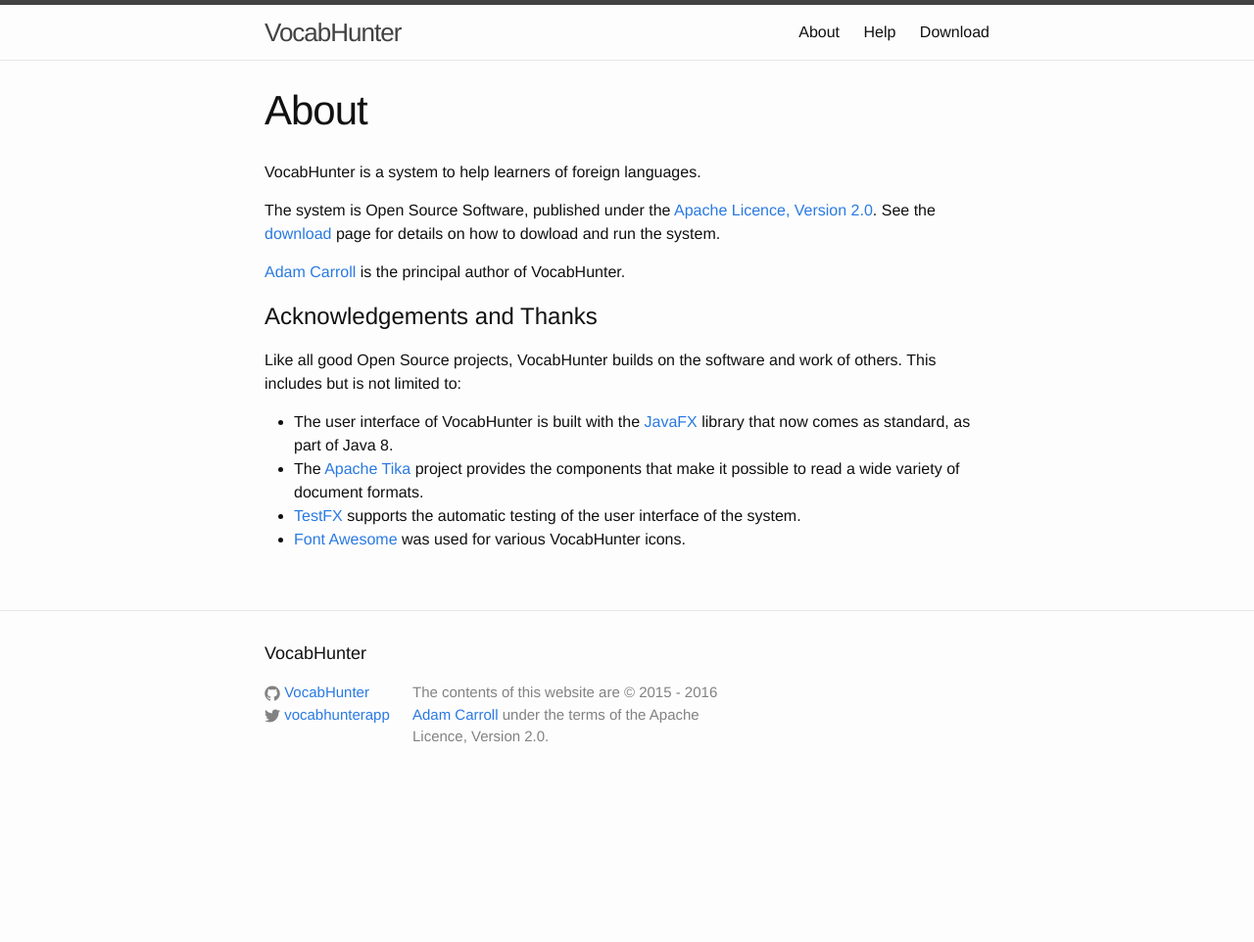
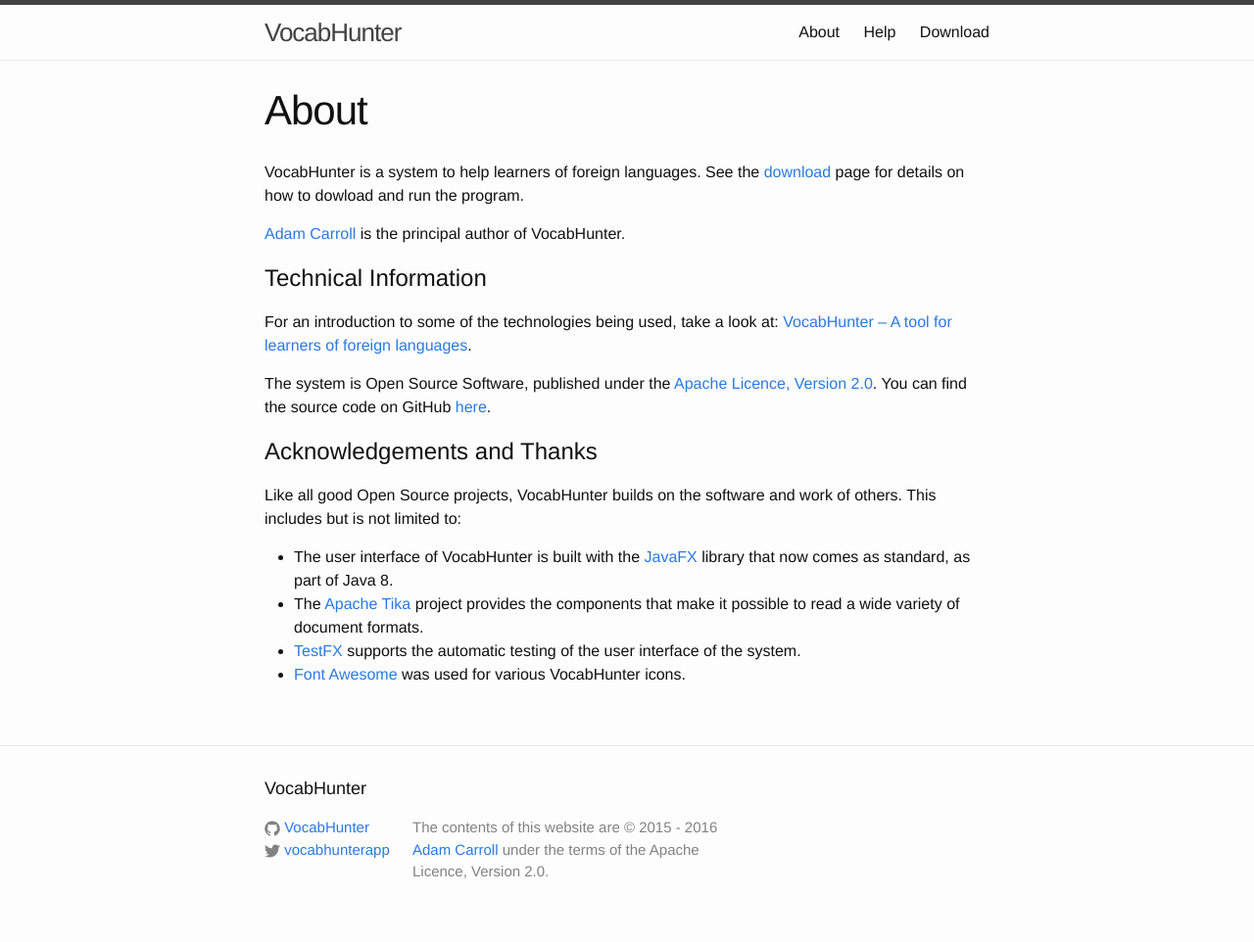
Before and after one commit to VocabHunter/vocabhunter.github.io, a Jekyll site: the page built from about.md, in a window 1280 px wide. Shown: the whole page at 98% size. Built offline with Jekyll 4.4.1, drawn with Linux system fonts in a browser that asks for light colours; before the commit the page ends 900 px from its top, so only the background shows below that.

Commit message:
Added link to blog post

```diff
--- a/about.md
+++ b/about.md
@@ -6,11 +6,15 @@
 description: About VocabHunter, acknowledgements and thanks
 ---
 
-VocabHunter is a system to help learners of foreign languages.
-
-The system is Open Source Software, published under the [Apache Licence, Version 2.0](http://www.apache.org/licenses/LICENSE-2.0).  See the [download](/download) page for details on how to dowload and run the system.
+VocabHunter is a system to help learners of foreign languages.  See the [download](/download) page for details on how to dowload and run the program.
 
 [Adam Carroll](https://github.com/AdamCarroll/) is the principal author of VocabHunter.
+
+# Technical Information
+
+For an introduction to some of the technologies being used, take a look at: [VocabHunter – A tool for learners of foreign languages](https://techblog.king.com/vocabhunter-a-tool-for-learners-of-foreign-languages/).
+
+The system is Open Source Software, published under the [Apache Licence, Version 2.0](http://www.apache.org/licenses/LICENSE-2.0).  You can find the source code on GitHub [here](https://github.com/VocabHunter/VocabHunter).
 
 # Acknowledgements and Thanks
 
```
